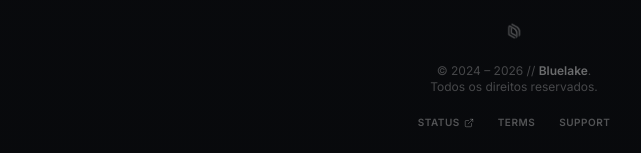
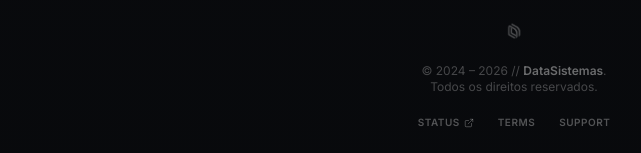
Before and after one commit to ziongomesh/final-base, a React (Vite) app: page /servicos/crlv-digital in a window 1280 px wide. Shown: the part 2718-2871 px from the top of the page, without its empty margins (236-877 px from the left). Built offline with nearby package versions, Linux system fonts and the light colour scheme; no server answers; the HTML template or start-up script is replaced by a standard one.

Commit message:
Changes
Co-authored-by: ziongomesh <102707266+ziongomesh@users.noreply.github.com>

```diff
--- a/src/components/dashboard/DashboardFooter.tsx
+++ b/src/components/dashboard/DashboardFooter.tsx
@@ -25,7 +25,7 @@ export default function DashboardFooter() {
 
         {/* Copyright */}
         <p className="text-xs text-white/25 text-center">
-          © 2024 – 2026 // <span className="text-white/40 font-semibold">Bluelake</span>.
+          © 2024 – 2026 // <span className="text-white/40 font-semibold">DataSistemas</span>.
           <br />
           Todos os direitos reservados.
         </p>
```
